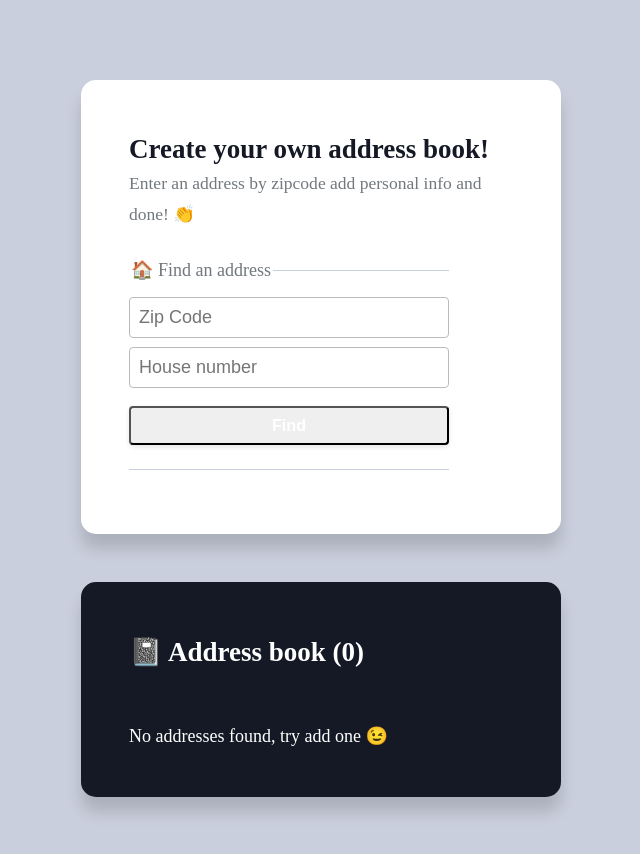
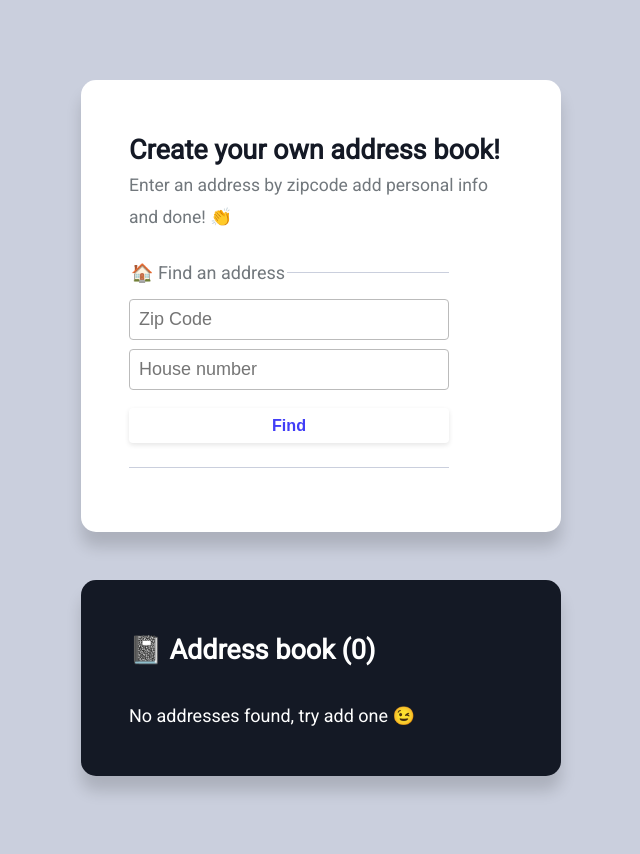
Before and after one commit to levizimmerman/react-dev-test-address-book, a React (Create React App) app: page / in a window 1280 px wide. Shown: the top 854 px of the page, without its empty margins (319-959 px from the left). Built offline with nearby package versions, Linux system fonts and the light colour scheme.

Commit message:
CSS TODOs done

```diff
--- a/public/index.html
+++ b/public/index.html
@@ -24,6 +24,12 @@
       work correctly both with client-side routing and a non-root public URL.
       Learn how to configure a non-root public URL by running `npm run build`.
     -->
+    <link rel="preconnect" href="https://fonts.googleapis.com" />
+    <link rel="preconnect" href="https://fonts.gstatic.com" crossorigin />
+    <link
+      href="https://fonts.googleapis.com/css2?family=Roboto&display=swap"
+      rel="stylesheet"
+    />
     <title>Address book</title>
   </head>
   <body>
--- a/src/App.css
+++ b/src/App.css
@@ -18,6 +18,7 @@
   --color-text-light: #72787d;
   --width-input: 20rem;
   --width-content: 30rem;
+  --font-primary: "Roboto", sans-serif;
 }
 
 * {
@@ -63,3 +64,12 @@ legend {
 .form-row {
   margin-bottom: 0.5em;
 }
+
+@media (min-width: 360px) {
+  .page-wrapper {
+    display: block;
+  }
+  .main {
+    width: 50%;
+  }
+}
--- a/src/App.js
+++ b/src/App.js
@@ -79,6 +79,7 @@ function App() {
 
   return (
     <main>
+      <div className="page-wrapper">
         <Section>
           <h1>
             Create your own address book!
@@ -107,7 +108,9 @@ function App() {
                   placeholder="House number"
                 />
               </div>
-            <Button type="submit">Find</Button>
+              <Button type="submit" variant="primary">
+                Find
+              </Button>
             </fieldset>
           </form>
           {addresses.length > 0 &&
@@ -144,7 +147,9 @@ function App() {
                     value={lastName}
                   />
                 </div>
-              <Button type="submit">Add to addressbook</Button>
+                <Button type="submit" variant="primary">
+                  Add to addressbook
+                </Button>
               </fieldset>
             </form>
           )}
@@ -158,6 +163,7 @@ function App() {
         <Section variant="dark">
           <AddressBook />
         </Section>
+      </div>
     </main>
   );
 }
--- a/src/ui/components/AddressBook/AddressBook.module.css
+++ b/src/ui/components/AddressBook/AddressBook.module.css
@@ -22,3 +22,8 @@
 .item h3 {
   margin: 0 0 0.5em;
 }
+@media (min-width: 360px) {
+  h2 {
+    margin-bottom: 0.3rem;
+  }
+}
--- a/src/ui/components/Button/Button.js
+++ b/src/ui/components/Button/Button.js
@@ -14,7 +14,10 @@ const Button = ({
       // TODO: Add conditional classNames
       // - Must have a condition to set the '.primary' className
       // - Must have a condition to set the '.secondary' className
-      className={$.button}
+      className={cx($.button, {
+        [$.primary]: variant === "primary",
+        [$.secondary]: variant === "secondary",
+      })}
       type={type}
       onClick={onClick}
     >
--- a/src/ui/components/Button/Button.module.css
+++ b/src/ui/components/Button/Button.module.css
@@ -12,6 +12,18 @@
   width: 100%;
 }
 
+.primary {
+  background-color: var(--color-background);
+  color: var(--color-brand);
+  border: var(--color-background);
+}
+
+.secondary {
+  background-color: var(--color-brand);
+  color: var(--color-background);
+  border: var(--color-brand);
+}
+
 .button:hover {
   transform: scale(1.05);
 }
```
Also changed, not shown: 1 other file (tests, documents, lock files or other folders). Lines whose indentation alone changed are shown as unchanged.
